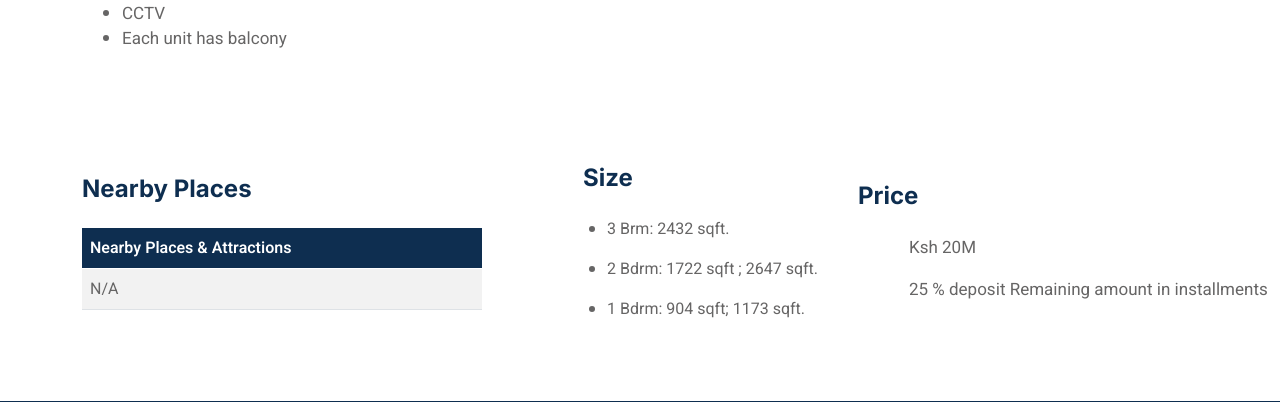
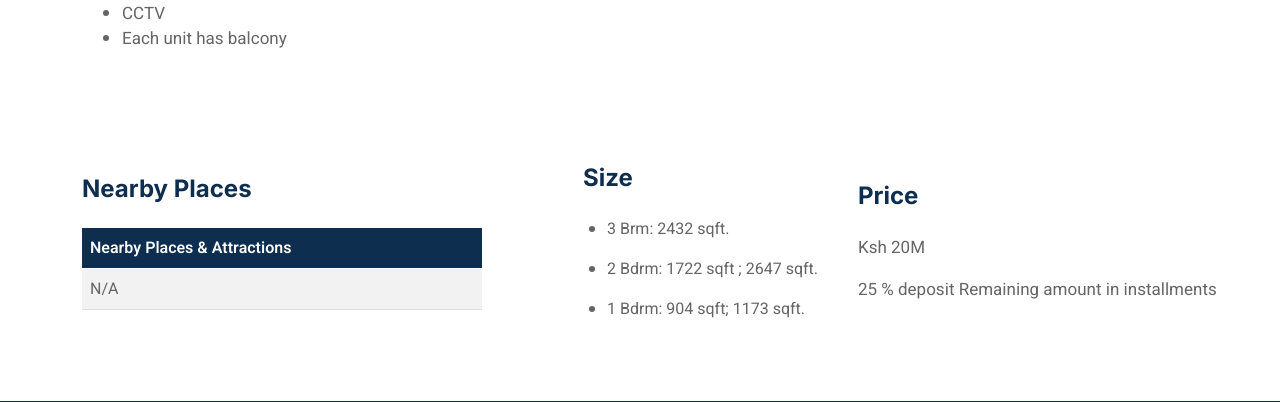
Before and after one commit to keith-kay/real_estate, a Django app: a page that uses realestate_app/templates/property_detail.html in a window 1280 px wide. Shown: the part 1612-2014 px from the top of the page. Run offline with Django 5.2, Linux system fonts and the light colour scheme; data comes from the database, SQL or seed files in the repository; both versions use the stored data as it was after the commit; some libraries are stand-ins or nearby versions.

Commit message:
new commit

```diff
--- a/realestate_app/templates/property_detail.html
+++ b/realestate_app/templates/property_detail.html
@@ -563,10 +563,10 @@
                     <h4 class="mb-4 my-5">Price</h4>
               {% if property.price_details != 'empty' %}
 
-                      <p class="" style="white-space: nowrap; font-size:17px">{{ property.price_details }}</p>
+                      <p class="" style="margin-left:0; white-space: nowrap; font-size:17px">{{ property.price_details }}</p>
                   {% endif %}
                   {% if property.payment_plan != 'N/A' %}
-                      <p class="" style="white-space: nowrap; font-size:17px">{{ property.payment_plan }}</p>
+                      <p class="" style="margin-left:0; white-space: nowrap; font-size:17px">{{ property.payment_plan }}</p>
                   {% endif %}
               {% endif %}
             </div>
```
Also changed, not shown: db.sqlite3, media/property_photos/328435128.jpg (added), media/property_photos/328598880.jpg (added), media/property_photos/328758686.jpg (added), media/property_photos/328777550.jpg (added), media/property_photos/87299066_2472285829650072_6341508870262751232_n.jpg (added), media/property_photos/87679801_2472285786316743_2098162356696645632_n.jpg (added), media/property_photos/www.capitalclick.co_.ke_3-250x130.jpg (added), media/property_photos/www.capitalclick.co_.ke_4-250x130.jpg (added), media/property_photos/www.capitalclick.co_.ke_7-250x130.jpg (added), media/property_photos/www.capitalclick.co_.ke_7-870x420.jpg (added), media/property_photos/www.capitalclick.co_.ke_8-250x130.jpg (added).
